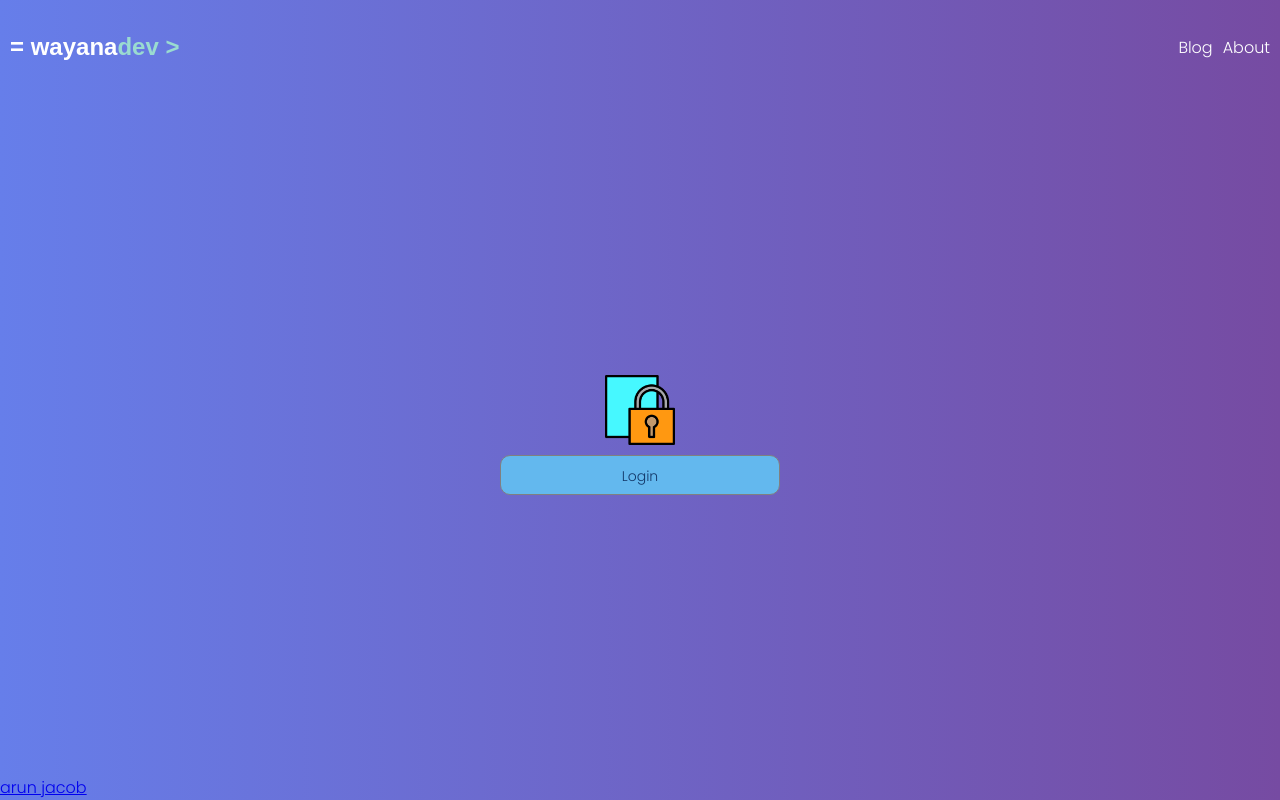
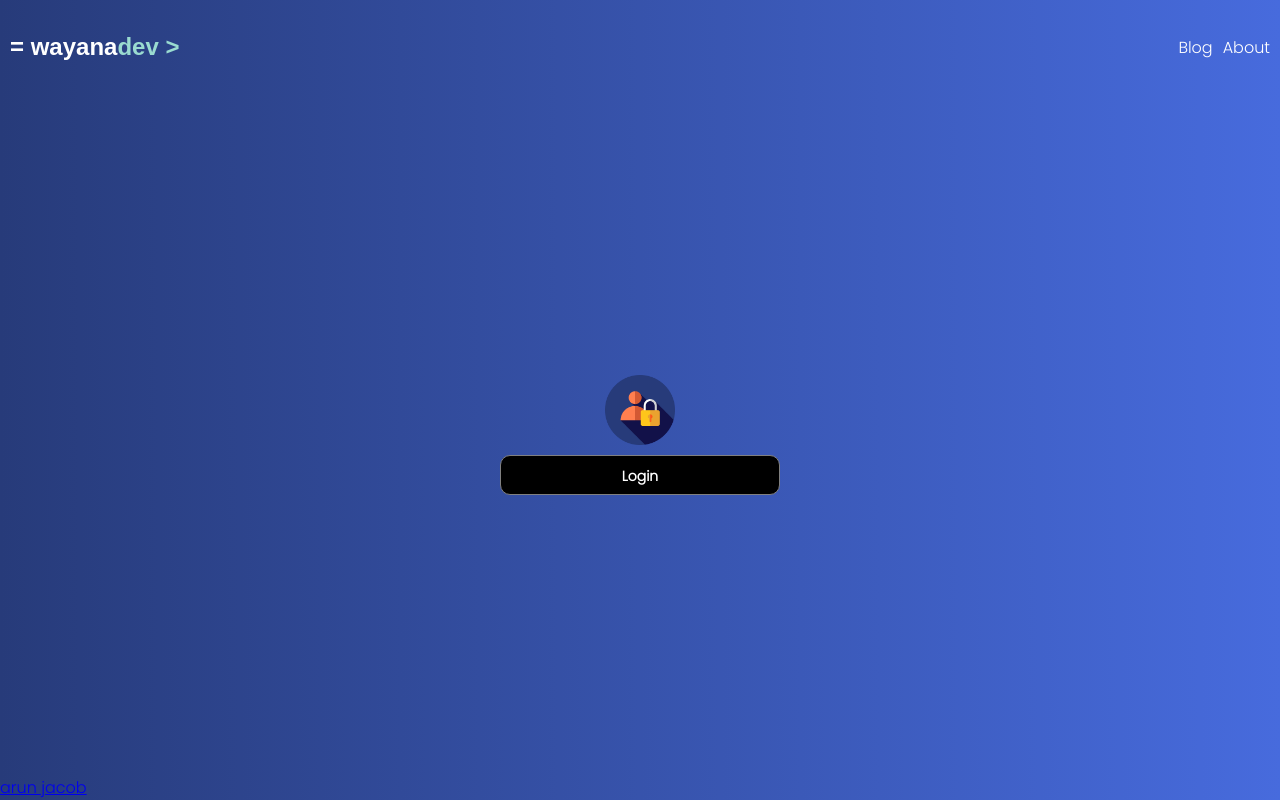
Before and after one commit to ajacin/wayanadev-dash, a React (Create React App) app: page / in a window 1280 px wide. Built offline with nearby package versions, Linux system fonts and the light colour scheme; no server answers.

Commit message:
login screen ux changes

```diff
--- a/src/styles.css
+++ b/src/styles.css
@@ -3,29 +3,30 @@
   margin: 0;
   box-sizing: border-box;
   list-style: none;
-  font-family: 'Poppins', sans-serif;
+  font-family: "Poppins", sans-serif;
 }
 
 button {
-  font-family: 'Poppins', sans-serif;
+  font-family: "Poppins", sans-serif;
   /* font-family: arial; */
-  color: #14396a !important;
+  color: #fff !important;
   font-size: 14px;
+  font-weight: bolder;
   padding: 10px 25px;
   -moz-border-radius: 10px;
   -webkit-border-radius: 10px;
   border-radius: 10px;
-  background: #63b8ee;
+  background: #000000;
   height: 40px;
 }
 button:hover {
-  color: #14396a !important;
-  background: solid;
+  color: #fff !important;
+  /* background: #121149; */
+  box-shadow: 0 0 10px #000000;
 }
 
 body {
-  background: linear-gradient(to right, #667eea, #764ba2);
-  /* #667eea → #764ba2 */
+  background: linear-gradient(to right, #273b7a, #476bdd);
 }
 .App {
   font-family: sans-serif;
@@ -73,23 +74,22 @@ body {
   background-color: salmon;
 }
 .logo {
-  flex:1;
+  flex: 1;
 }
 nav {
-  flex:1;
+  flex: 1;
   display: flex;
   justify-content: flex-end;
   color: white;
-
 }
 
 .LoginStatus {
-  flex:1
+  flex: 1;
 }
 .nav-links {
   display: flex;
   justify-content: flex-end;
-    width: 100%;
+  width: 100%;
   flex-direction: row;
 }
 .nav-link {
@@ -132,7 +132,7 @@ nav {
 }
 
 .lock-image {
-  width:70px;
+  width: 70px;
   height: 70px;
   align-self: center;
 }
@@ -188,7 +188,8 @@ nav {
     justify-content: space-between;
     align-content: center;
   }
-  .logo,nav{
+  .logo,
+  nav {
     font-size: 12px;
   }
 }
```
Also changed, not shown: src/images/privacy.png.
